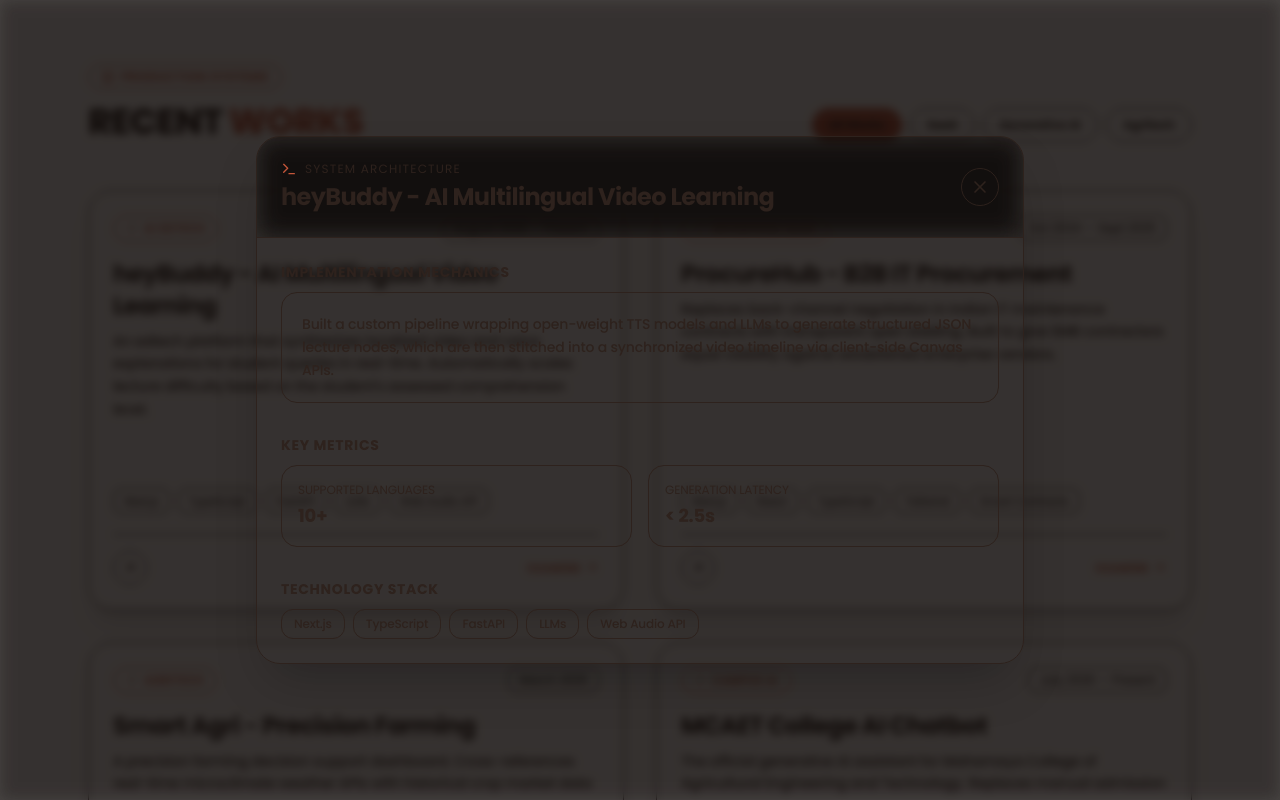
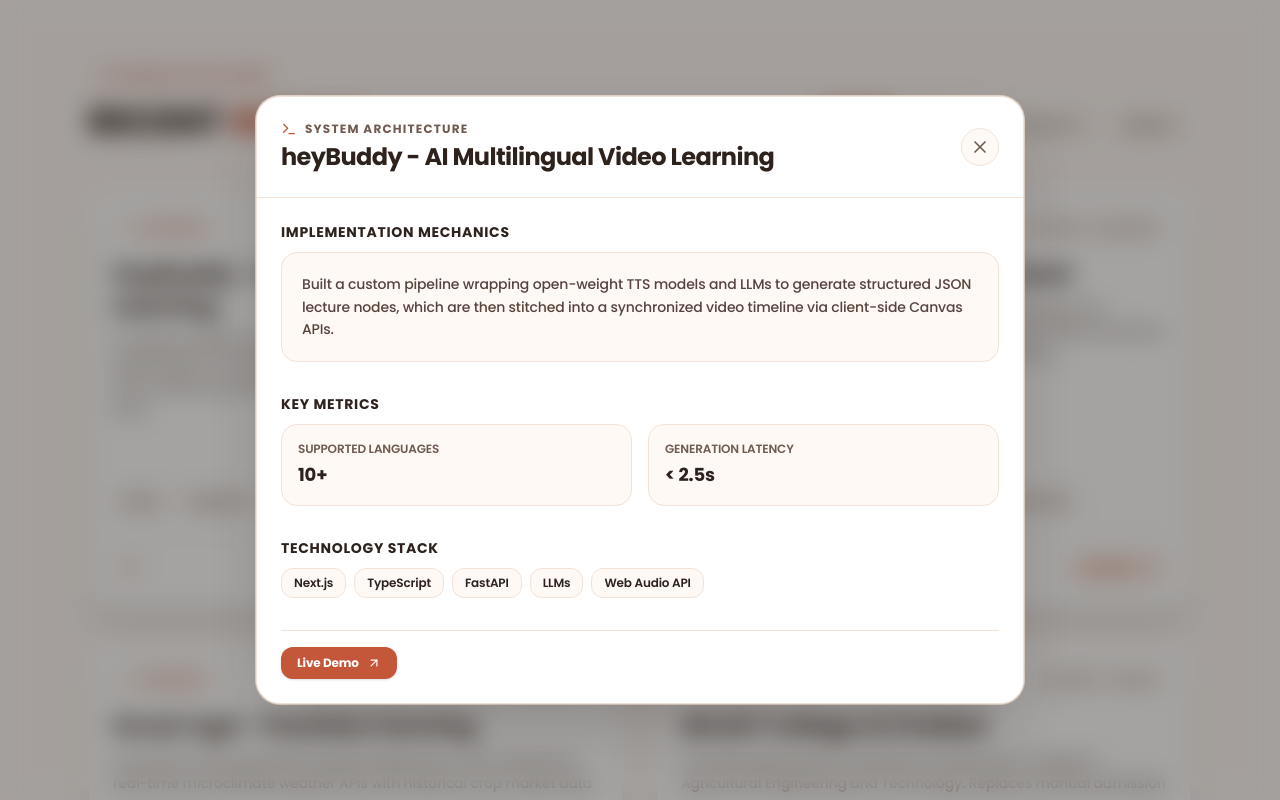
Before and after one commit to atulllmishra/myportfolio, a Next.js app: page / in a window 1280 px wide. Both pictures are taken after a click on the element 356 px from the left and 1360 px from the top of the page. Shown: the part 960-1760 px from the top of the page. Built offline with nearby package versions, Linux system fonts and the light colour scheme.

Commit message:
theme issue resolved

```diff
--- a/src/app/globals.css
+++ b/src/app/globals.css
@@ -5,6 +5,14 @@
   --font-sans: var(--font-poppins), 'Poppins', system-ui, -apple-system, sans-serif;
   --font-serif: var(--font-poppins), 'Poppins', system-ui, -apple-system, sans-serif;
   --font-mono: var(--font-poppins), 'Poppins', system-ui, -apple-system, monospace;
+
+  --color-main: rgb(255, 249, 245);
+  --color-card: rgb(255, 255, 255);
+  --color-primary: rgb(46, 34, 29);
+  --color-secondary: rgb(112, 91, 80);
+  --color-accent: rgb(196, 86, 58);
+  --color-accent-hover: rgb(224, 122, 95);
+  --color-card-border: rgb(243, 226, 213);
 }
 
 @layer base {
@@ -158,10 +166,18 @@
   color: rgb(46, 34, 29) !important;
 }
 
-html.light .text-white,
+/* Card Border Color Utilities */
+.border-card {
+  border-color: rgb(243, 226, 213) !important;
+}
+.border-card\/90 { border-color: rgba(243, 226, 213, 0.9) !important; }
+.border-card\/80 { border-color: rgba(243, 226, 213, 0.8) !important; }
+.border-card\/60 { border-color: rgba(243, 226, 213, 0.6) !important; }
+.border-card\/50 { border-color: rgba(243, 226, 213, 0.5) !important; }
+.border-card\/40 { border-color: rgba(243, 226, 213, 0.4) !important; }
+
 html.light .text-slate-100,
 html.light .text-slate-200,
-[data-theme="light"] .text-white,
 [data-theme="light"] .text-slate-100,
 [data-theme="light"] .text-slate-200 {
   color: rgb(46, 34, 29) !important;
@@ -206,10 +222,12 @@
   color: rgb(200, 85, 61) !important;
 }
 
-html.light .fixed.inset-0,
-[data-theme="light"] .fixed.inset-0 {
-  background-color: rgba(46, 34, 29, 0.35) !important;
-  backdrop-filter: blur(4px) !important;
+/* Modal and Palette Card Surfaces */
+.terminal-palette-card,
+.examine-details-card {
+  background-color: #ffffff !important;
+  border: 1px solid rgb(243, 226, 213) !important;
+  box-shadow: 0 25px 60px -15px rgba(46, 34, 29, 0.22), 0 0 0 1px rgba(243, 226, 213, 0.8) !important;
 }
 
 html.light pre,
@@ -219,19 +237,19 @@
   border-color: rgb(243, 226, 213) !important;
 }
 
-html.light input,
-html.light textarea,
-[data-theme="light"] input,
-[data-theme="light"] textarea {
+html.light input:not(.palette-input),
+html.light textarea:not(.palette-input),
+[data-theme="light"] input:not(.palette-input),
+[data-theme="light"] textarea:not(.palette-input) {
   background-color: rgb(255, 255, 255) !important;
   color: rgb(46, 34, 29) !important;
   border-color: rgb(243, 226, 213) !important;
 }
 
-html.light input:focus,
-html.light textarea:focus,
-[data-theme="light"] input:focus,
-[data-theme="light"] textarea:focus {
+html.light input:not(.palette-input):focus,
+html.light textarea:not(.palette-input):focus,
+[data-theme="light"] input:not(.palette-input):focus,
+[data-theme="light"] textarea:not(.palette-input):focus {
   border-color: rgb(224, 122, 95) !important;
   outline: none !important;
   box-shadow: 0 0 0 3px rgba(224, 122, 95, 0.15) !important;
--- a/src/components/CommandPalette/CommandPalette.tsx
+++ b/src/components/CommandPalette/CommandPalette.tsx
@@ -291,6 +291,17 @@
       action: () => openUrl("tel:+917458844711"),
     },
     {
+      id: "pref-theme",
+      name: "Portfolio Theme: Academic Peach",
+      description: "Handcrafted terracotta, cream canvas, & deep espresso typography",
+      keywords: ["theme", "light", "peach", "academic", "color", "style", "mode", "appearance"],
+      icon: Sparkles,
+      badge: "Active",
+      action: () => {
+        audioHaptics.playClick(600, 0.05);
+      },
+    },
+    {
       id: "pref-gravity",
       name: "Zero-G Physics Mode",
       description: "Interactive zero-gravity floating animation",
@@ -309,6 +320,7 @@
     allCommands[2],
     allCommands[3],
     allCommands[14],
+    allCommands[allCommands.length - 2],
     allCommands[allCommands.length - 1],
   ], [allCommands]);
 
@@ -368,35 +380,46 @@
   return (
     <div className="fixed inset-0 z-[100] flex items-start justify-center pt-10 sm:pt-20 px-3 sm:px-6">
 
+      {/* Dimmed Clean Backdrop */}
       <div
-        className="absolute inset-0 bg-black/30 backdrop-blur-sm transition-opacity animate-in fade-in duration-200"
+        className="absolute inset-0 bg-stone-900/40 backdrop-blur-md transition-opacity animate-in fade-in duration-200"
         onClick={() => {
           setIsOpen(false);
           audioHaptics.playPop(false);
         }}
       />
 
+      {/* Terminal Palette Body */}
       <div
-        className="relative w-full max-w-2xl bg-card/95 border border-card backdrop-blur-3xl rounded-2xl sm:rounded-3xl shadow-2xl flex flex-col overflow-hidden animate-in fade-in zoom-in-95 duration-200"
+        className="relative w-full max-w-2xl bg-white border border-[#f3e2d5] rounded-2xl sm:rounded-3xl shadow-2xl flex flex-col overflow-hidden animate-in fade-in zoom-in-95 duration-200 z-10 terminal-palette-card"
+        style={{
+          backgroundColor: '#ffffff',
+          borderColor: 'rgb(243, 226, 213)',
+          boxShadow: '0 25px 60px -15px rgba(46, 34, 29, 0.22), 0 0 0 1px rgba(243, 226, 213, 0.8)'
+        }}
         onClick={(e) => e.stopPropagation()}
       >
 
-        <div className="flex items-center justify-between px-4 sm:px-5 py-3 border-b border-card bg-main/40">
+        {/* Terminal Titlebar */}
+        <div
+          className="flex items-center justify-between px-4 sm:px-5 py-3 border-b border-[#f3e2d5] bg-[#fff9f5]"
+          style={{ backgroundColor: 'rgb(255, 249, 245)', borderColor: 'rgb(243, 226, 213)' }}
+        >
           <div className="flex items-center gap-2">
             <div className="flex items-center gap-1.5">
               <button
                 type="button"
                 onClick={() => { setIsOpen(false); audioHaptics.playPop(false); }}
                 title="Close (Esc)"
-                className="w-3 h-3 rounded-full bg-rose-500 hover:brightness-95 transition-all cursor-pointer shadow-xs"
+                className="w-3 h-3 rounded-full bg-rose-500 hover:brightness-90 transition-all cursor-pointer shadow-xs"
               />
               <span className="w-3 h-3 rounded-full bg-amber-400 shadow-xs" />
               <span className="w-3 h-3 rounded-full bg-emerald-400 shadow-xs" />
             </div>
 
-            <div className="ml-2 flex items-center gap-1.5 text-[11px] font-mono text-secondary">
+            <div className="ml-2 flex items-center gap-1.5 text-[11px] font-mono text-[#705b50]">
               <Terminal className="w-3.5 h-3.5" style={{ color: accentColor }} />
-              <span className="font-semibold text-primary">Give your Input</span>
+              <span className="font-bold text-[#2e221d] tracking-wide">Terminal Command Palette</span>
             </div>
           </div>
 
@@ -405,14 +428,18 @@
               type="button"
               onClick={toggleSound}
               title={isMuted ? "Unmute Audio Feedback" : "Mute Audio Feedback"}
-              className="p-1 rounded-md text-secondary hover:text-primary hover:bg-main/60 transition-colors cursor-pointer"
+              className="p-1 rounded-md text-[#705b50] hover:text-[#2e221d] hover:bg-[#fdeee6] transition-colors cursor-pointer"
             >
-              {isMuted ? <VolumeX className="w-3.5 h-3.5 text-rose-400" /> : <Volume2 className="w-3.5 h-3.5" style={{ color: accentColor }} />}
+              {isMuted ? <VolumeX className="w-3.5 h-3.5 text-rose-500" /> : <Volume2 className="w-3.5 h-3.5" style={{ color: accentColor }} />}
             </button>
           </div>
         </div>
 
-        <div className="flex items-center gap-3 px-4 sm:px-5 py-3.5 border-b border-card bg-main/20">
+        {/* Input Bar */}
+        <div
+          className="flex items-center gap-3 px-4 sm:px-5 py-3.5 border-b border-[#f3e2d5] bg-white"
+          style={{ backgroundColor: '#ffffff', borderColor: 'rgb(243, 226, 213)' }}
+        >
           <span className="text-sm font-bold font-mono select-none" style={{ color: accentColor }}>❯</span>
           <input
             ref={inputRef}
@@ -421,27 +448,38 @@
             onChange={handleInput}
             onKeyDown={handleKeyDown}
             placeholder="Search projects, skills, commands, resume ...."
-            className="flex-1 bg-transparent p-1.5 border-none outline-none text-primary font-mono text-xs sm:text-sm placeholder:text-secondary/60 min-w-0"
+            className="palette-input flex-1 bg-transparent p-0 border-none outline-none text-[#2e221d] font-mono text-xs sm:text-sm placeholder:text-[#a28c83] min-w-0"
+            style={{
+              backgroundColor: 'transparent',
+              border: 'none',
+              outline: 'none',
+              boxShadow: 'none',
+              color: 'rgb(46, 34, 29)'
+            }}
             spellCheck={false}
           />
-          {query && (
+          {query ? (
             <button
               type="button"
               onClick={() => { setQuery(""); inputRef.current?.focus(); }}
-              className="p-1 rounded-md text-secondary hover:text-primary hover:bg-main/40 transition-colors cursor-pointer"
+              className="p-1 rounded-md text-[#705b50] hover:text-[#2e221d] hover:bg-[#fff9f5] transition-colors cursor-pointer"
             >
               <X className="w-4 h-4" />
             </button>
+          ) : (
+            <div className="hidden sm:flex items-center gap-1 text-[10px] font-mono text-[#705b50] bg-[#fff9f5] px-2 py-0.5 rounded border border-[#f3e2d5]">
+              <span>ESC</span>
+            </div>
           )}
         </div>
-
-        <div ref={resultsContainerRef} className="p-2 sm:p-3 max-h-[60vh] sm:max-h-96 overflow-y-auto space-y-1">
+        {/* Results List */}
+        <div ref={resultsContainerRef} className="p-2 sm:p-3 max-h-[60vh] sm:max-h-96 overflow-y-auto space-y-1 bg-white">
           {filteredCommands.length === 0 ? (
             <div className="px-4 py-12 text-center space-y-2">
-              <p className="text-sm font-mono text-secondary">
-                No commands matching &quot;<span className="text-primary font-bold">{query}</span>&quot;
+              <p className="text-sm font-mono text-[#705b50]">
+                No commands matching &quot;<span className="text-[#2e221d] font-bold">{query}</span>&quot;
               </p>
-              <p className="text-xs text-secondary/70">
+              <p className="text-xs text-[#a28c83]">
                 Try searching for <span className="underline cursor-pointer" style={{ color: accentColor }} onClick={() => setQuery("projects")}>projects</span>, <span className="underline cursor-pointer" style={{ color: accentColor }} onClick={() => setQuery("skills")}>skills</span>, or <span className="underline cursor-pointer" style={{ color: accentColor }} onClick={() => setQuery("contact")}>contact</span>.
               </p>
             </div>
@@ -461,39 +499,41 @@
                   onMouseEnter={() => setSelectedIndex(i)}
                   className={`w-full flex items-center justify-between p-2.5 sm:p-3 rounded-xl sm:rounded-2xl transition-all duration-150 cursor-pointer text-left group ${
                     isSelected
-                      ? "bg-card border border-accent/40 shadow-sm"
-                      : "hover:bg-main/50 border border-transparent"
+                      ? "bg-[#fff9f5] border border-[#f3e2d5] shadow-xs"
+                      : "hover:bg-[#fff9f5]/60 border border-transparent"
                   }`}
+                  style={isSelected ? { backgroundColor: 'rgb(255, 249, 245)', borderColor: 'rgb(243, 226, 213)' } : {}}
                 >
                   <div className="flex items-center gap-3 min-w-0 pr-2">
                     <div
                       className={`p-2 rounded-xl border shrink-0 transition-colors ${
                         isSelected
-                          ? "bg-accent/15 border-accent/30 text-accent"
-                          : "bg-main border-card text-secondary group-hover:text-primary"
+                          ? "bg-[#fdeee6] border-[#f7d5c5]"
+                          : "bg-[#fff9f5] border-[#f3e2d5] text-[#705b50] group-hover:text-[#2e221d]"
                       }`}
+                      style={isSelected ? { backgroundColor: '#fdeee6', borderColor: '#f7d5c5', color: accentColor } : { color: '#705b50' }}
                     >
-                      <Icon className="w-4 h-4" style={isSelected ? { color: accentColor } : {}} />
+                      <Icon className="w-4 h-4" style={{ color: isSelected ? accentColor : '#705b50' }} />
                     </div>
                     <div className="min-w-0">
                       <div className="flex items-center gap-2 flex-wrap">
-                        <span className="text-xs sm:text-sm font-semibold font-mono truncate text-primary">
+                        <span className="text-xs sm:text-sm font-semibold font-mono truncate text-[#2e221d]">
                           {cmd.name}
                         </span>
                         {cmd.badge && (
                           <span
                             className="text-[9px] font-mono font-bold px-1.5 py-0.5 rounded-md uppercase shrink-0"
                             style={{
-                              backgroundColor: "rgba(196, 86, 58, 0.08)",
+                              backgroundColor: "rgba(196, 86, 58, 0.1)",
                               color: accentColor,
-                              border: "1px solid rgba(196, 86, 58, 0.2)"
+                              border: "1px solid rgba(196, 86, 58, 0.25)"
                             }}
                           >
                             {cmd.badge}
                           </span>
                         )}
                       </div>
-                      <p className="text-[11px] sm:text-xs text-secondary truncate mt-0.5">
+                      <p className="text-[11px] sm:text-xs text-[#705b50] truncate mt-0.5">
                         {cmd.description}
                       </p>
                     </div>
@@ -512,9 +552,13 @@
           )}
         </div>
 
-        <div className="px-4 py-2.5 border-t border-card bg-main/30 flex items-center justify-between text-[11px] font-mono text-secondary">
+        {/* Terminal Footer Info */}
+        <div
+          className="px-4 py-2.5 border-t border-[#f3e2d5] bg-[#fff9f5] flex items-center justify-between text-[11px] font-mono text-[#705b50]"
+          style={{ backgroundColor: 'rgb(255, 249, 245)', borderColor: 'rgb(243, 226, 213)' }}
+        >
           <div>
-            {filteredCommands.length} {filteredCommands.length === 1 ? "result" : "results"}
+            {filteredCommands.length} {filteredCommands.length === 1 ? "command" : "commands"}
           </div>
         </div>
 
--- a/src/components/ProjectCard/ProjectCard3D.tsx
+++ b/src/components/ProjectCard/ProjectCard3D.tsx
@@ -132,10 +132,20 @@
             )}
           </div>
 
-          <div className="text-[11px] font-bold tracking-wider uppercase flex items-center gap-1 transition-transform group-hover:translate-x-1" style={{ color: accentColor }}>
-            <span>Examine</span>
-            <ArrowUpRight className="w-3.5 h-3.5" />
-          </div>
+          <button
+            type="button"
+            onClick={(e) => {
+              e.stopPropagation();
+              audioHaptics.playPop(true);
+              onOpenDetails(project);
+            }}
+            className="text-[11px] font-bold tracking-wider uppercase flex items-center gap-1.5 px-3 py-1.5 rounded-xl bg-[#fdeee6] hover:bg-[#c4563a] hover:text-white border border-[#f7d5c5] hover:border-[#c4563a] transition-all cursor-pointer shadow-xs active:scale-95 group/btn"
+            style={{ color: accentColor }}
+            title={`Examine ${project.title}`}
+          >
+            <span className="transition-colors group-hover/btn:text-white">Examine</span>
+            <ArrowUpRight className="w-3.5 h-3.5 transition-transform group-hover/btn:translate-x-0.5 group-hover/btn:-translate-y-0.5 group-hover/btn:text-white" />
+          </button>
         </div>
       </div>
     </div>
--- a/src/sections/Projects/Projects.tsx
+++ b/src/sections/Projects/Projects.tsx
@@ -1,7 +1,7 @@
 "use client";
 
-import { useState } from "react";
-import { X, Layers, Terminal } from "lucide-react";
+import { useState, useEffect } from "react";
+import { X, Layers, Terminal, ArrowUpRight } from "lucide-react";
 import { projectsList, ProjectItem } from "@/data/projectsData";
 import ProjectCard3D from "@/components/ProjectCard/ProjectCard3D";
 import { useTheme } from "@/components/ThemeProvider";
@@ -33,6 +33,26 @@
     audioHaptics.playPop(false);
   };
 
+  useEffect(() => {
+    const handleKeyDown = (e: KeyboardEvent) => {
+      if (e.key === "Escape" && activeProject) {
+        closeDetails();
+      }
+    };
+    window.addEventListener("keydown", handleKeyDown);
+    return () => window.removeEventListener("keydown", handleKeyDown);
+  }, [activeProject]);
+
+  useEffect(() => {
+    if (activeProject) {
+      const prevOverflow = document.body.style.overflow;
+      document.body.style.overflow = "hidden";
+      return () => {
+        document.body.style.overflow = prevOverflow;
+      };
+    }
+  }, [activeProject]);
+
   const accentColor = theme === "light" ? "rgb(196, 86, 58)" : "rgb(224, 122, 95)";
 
   return (
@@ -60,7 +80,7 @@
                     ? "bg-accent text-white border-accent shadow-md"
                     : "bg-main border-card text-secondary hover:text-primary hover:border-accent"
                 }`}
-                style={activeTab === tab.id ? { backgroundColor: accentColor, borderColor: accentColor } : {}}
+                style={activeTab === tab.id ? { backgroundColor: accentColor, borderColor: accentColor, color: '#ffffff' } : {}}
               >
                 {tab.label}
               </button>
@@ -84,65 +104,115 @@
       {activeProject && (
         <div className="fixed inset-0 z-[100] flex items-center justify-center p-3 sm:p-6">
           <div
-            className="absolute inset-0 bg-black/60 backdrop-blur-sm transition-opacity"
+            className="absolute inset-0 bg-stone-900/40 backdrop-blur-md transition-opacity"
             onClick={closeDetails}
           />
-          <div className="relative w-full max-w-3xl max-h-[90vh] overflow-y-auto bg-card border border-card rounded-2xl sm:rounded-3xl shadow-2xl flex flex-col animate-in fade-in zoom-in-95 duration-200">
+          <div
+            className="relative w-full max-w-3xl max-h-[90vh] overflow-y-auto bg-white border border-[#f3e2d5] rounded-2xl sm:rounded-3xl shadow-2xl flex flex-col animate-in fade-in zoom-in-95 duration-200 z-10 examine-details-card"
+            style={{
+              backgroundColor: '#ffffff',
+              borderColor: 'rgb(243, 226, 213)',
+              boxShadow: '0 25px 60px -15px rgba(46, 34, 29, 0.25), 0 0 0 1px rgba(243, 226, 213, 0.8)'
+            }}
+            onClick={(e) => e.stopPropagation()}
+          >
 
-            <div className="sticky top-0 z-10 flex items-center justify-between p-5 sm:p-6 border-b border-card bg-card/95 backdrop-blur-md">
+            <div
+              className="sticky top-0 z-10 flex items-center justify-between p-5 sm:p-6 border-b border-[#f3e2d5] bg-white/95 backdrop-blur-md"
+              style={{ backgroundColor: 'rgba(255, 255, 255, 0.98)', borderColor: 'rgb(243, 226, 213)' }}
+            >
               <div>
                 <div className="flex items-center gap-2 mb-1">
                   <Terminal className="w-4 h-4 text-accent" style={{ color: accentColor }} />
-                  <span className="text-xs font-mono text-secondary tracking-widest uppercase">System Architecture</span>
+                  <span className="text-xs font-mono text-[#705b50] tracking-widest uppercase font-bold">System Architecture</span>
                 </div>
-                <h3 className="text-lg sm:text-2xl font-bold tracking-tight text-primary">{activeProject.title}</h3>
+                <h3 className="text-lg sm:text-2xl font-bold tracking-tight text-[#2e221d]">{activeProject.title}</h3>
               </div>
               <button
                 onClick={closeDetails}
-                className="p-2 rounded-full bg-main border border-card hover:border-accent transition-colors text-secondary hover:text-primary cursor-pointer"
+                className="p-2 rounded-full bg-[#fff9f5] border border-[#f3e2d5] hover:border-[#c4563a] hover:bg-[#fdeee6] transition-colors text-[#705b50] hover:text-[#c4563a] cursor-pointer"
                 aria-label="Close details"
               >
                 <X className="w-5 h-5" />
               </button>
             </div>
 
-            <div className="p-5 sm:p-6 space-y-6 sm:space-y-8">
+            <div className="p-5 sm:p-6 space-y-6 sm:space-y-8 bg-white">
 
               <div className="space-y-2.5">
-                <h4 className="text-xs sm:text-sm font-bold uppercase tracking-wider text-accent" style={{ color: accentColor }}>
+                <h4 className="text-xs sm:text-sm font-bold uppercase tracking-wider" style={{ color: accentColor }}>
                   Implementation Mechanics
                 </h4>
-                <div className="p-4 sm:p-5 rounded-2xl bg-main border border-card text-xs sm:text-sm leading-relaxed text-secondary font-medium">
+                <div
+                  className="p-4 sm:p-5 rounded-2xl bg-[#fff9f5] border border-[#f3e2d5] text-xs sm:text-sm leading-relaxed text-[#56443c] font-medium"
+                  style={{ backgroundColor: 'rgb(255, 249, 245)', borderColor: 'rgb(243, 226, 213)' }}
+                >
                   {activeProject.mechanics}
                 </div>
               </div>
 
               <div className="space-y-2.5">
-                <h4 className="text-xs sm:text-sm font-bold uppercase tracking-wider text-accent" style={{ color: accentColor }}>
+                <h4 className="text-xs sm:text-sm font-bold uppercase tracking-wider" style={{ color: accentColor }}>
                   Key Metrics
                 </h4>
                 <div className="grid grid-cols-1 sm:grid-cols-2 gap-3 sm:gap-4">
                   {activeProject.metrics.map((metric, idx) => (
-                    <div key={idx} className="p-4 rounded-2xl bg-main border border-card flex flex-col gap-1">
-                      <span className="text-xs font-mono text-secondary uppercase">{metric.label}</span>
-                      <span className="text-base sm:text-lg font-bold text-primary">{metric.value}</span>
+                    <div
+                      key={idx}
+                      className="p-4 rounded-2xl bg-[#fff9f5] border border-[#f3e2d5] flex flex-col gap-1"
+                      style={{ backgroundColor: 'rgb(255, 249, 245)', borderColor: 'rgb(243, 226, 213)' }}
+                    >
+                      <span className="text-xs font-mono text-[#705b50] uppercase font-semibold">{metric.label}</span>
+                      <span className="text-base sm:text-lg font-bold text-[#2e221d]">{metric.value}</span>
                     </div>
                   ))}
                 </div>
               </div>
 
               <div className="space-y-2.5">
-                <h4 className="text-xs sm:text-sm font-bold uppercase tracking-wider text-accent" style={{ color: accentColor }}>
+                <h4 className="text-xs sm:text-sm font-bold uppercase tracking-wider" style={{ color: accentColor }}>
                   Technology Stack
                 </h4>
                 <div className="flex flex-wrap gap-2">
                   {activeProject.tech.map((t, idx) => (
-                    <span key={idx} className="px-3 py-1.5 rounded-xl bg-main border border-card text-xs font-mono font-medium text-primary">
+                    <span
+                      key={idx}
+                      className="px-3 py-1.5 rounded-xl bg-[#fff9f5] border border-[#f3e2d5] text-xs font-mono font-semibold text-[#2e221d]"
+                      style={{ backgroundColor: 'rgb(255, 249, 245)', borderColor: 'rgb(243, 226, 213)' }}
+                    >
                       {t}
                     </span>
                   ))}
                 </div>
               </div>
+
+              {(activeProject.url || activeProject.githubUrl) && (
+                <div className="pt-4 border-t border-[#f3e2d5] flex items-center gap-3">
+                  {activeProject.url && (
+                    <a
+                      href={activeProject.url}
+                      target="_blank"
+                      rel="noopener noreferrer"
+                      className="inline-flex items-center gap-2 px-4 py-2 rounded-xl text-xs font-bold text-white transition-all shadow-sm hover:opacity-90 cursor-pointer"
+                      style={{ backgroundColor: accentColor, color: '#ffffff' }}
+                    >
+                      <span>Live Demo</span>
+                      <ArrowUpRight className="w-3.5 h-3.5" />
+                    </a>
+                  )}
+                  {activeProject.githubUrl && (
+                    <a
+                      href={activeProject.githubUrl}
+                      target="_blank"
+                      rel="noopener noreferrer"
+                      className="inline-flex items-center gap-2 px-4 py-2 rounded-xl text-xs font-bold bg-[#fff9f5] border border-[#f3e2d5] text-[#2e221d] hover:border-[#c4563a] hover:bg-[#fdeee6] transition-all cursor-pointer"
+                    >
+                      <span>Source Code</span>
+                      <ArrowUpRight className="w-3.5 h-3.5" />
+                    </a>
+                  )}
+                </div>
+              )}
 
             </div>
           </div>
```
